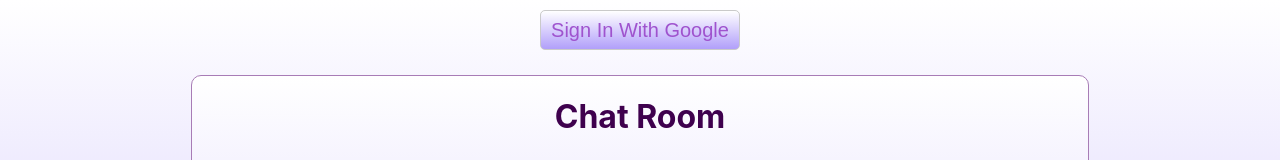
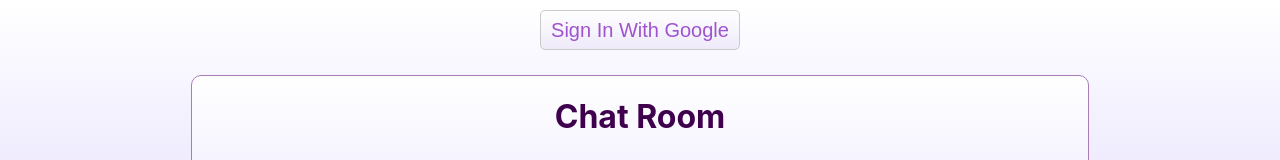
Before and after one commit to macktsawyer/chat-app, a React (Create React App) app: page / in a window 1280 px wide. Shown: the top 160 px of the page. Built offline with nearby package versions, Linux system fonts and the light colour scheme; no server answers; the database is empty.

Commit message:
Working on styling to appear more stylish

```diff
--- a/src/components/Button.css
+++ b/src/components/Button.css
@@ -1,5 +1,5 @@
 .button {
-    background-image: linear-gradient(rgb(255, 255, 255), rgb(177, 159, 250));
+    background-image: linear-gradient(rgb(255, 255, 255), rgb(238, 234, 250));
     border: 1px solid rgb(202, 202, 202);
     border-radius: 5px;
     margin-top: 10px;
```
